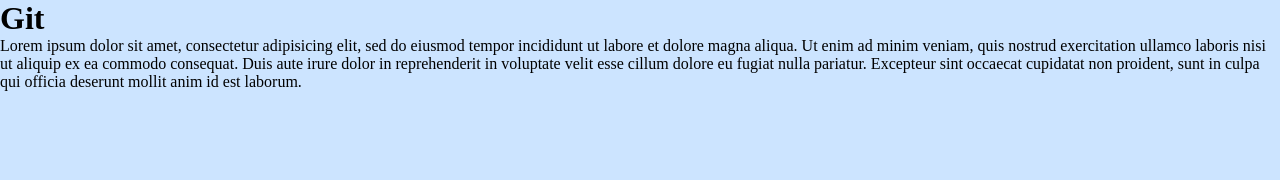
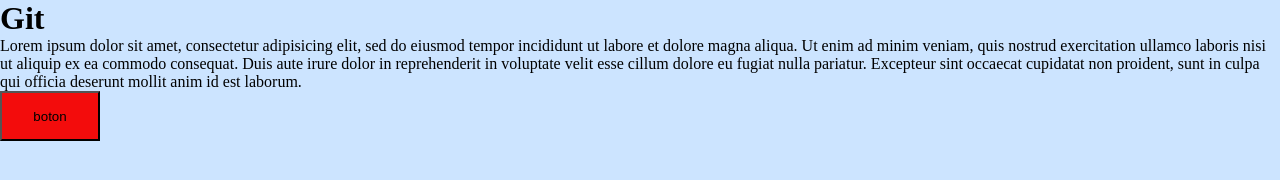
Before and after one commit to SebastianArico/proyecto_git, a plain HTML site: page index.html in a window 1280 px wide. Drawn offline with Linux system fonts and the light colour scheme.

Commit message:
se agrego un boton

```diff
--- a/index.html
+++ b/index.html
@@ -13,5 +13,6 @@
 	consequat. Duis aute irure dolor in reprehenderit in voluptate velit esse
 	cillum dolore eu fugiat nulla pariatur. Excepteur sint occaecat cupidatat non
 	proident, sunt in culpa qui officia deserunt mollit anim id est laborum.</p>
+	<button id="boton">boton</button>
 </body>
 </html>
--- a/styles/estilos.css
+++ b/styles/estilos.css
@@ -7,3 +7,9 @@
 body{
 	background-color: #CCE4FF;
 }
+
+#boton{
+	width: 100px;
+	height: 50px;
+	background-color: #F30C0C;
+}
```
